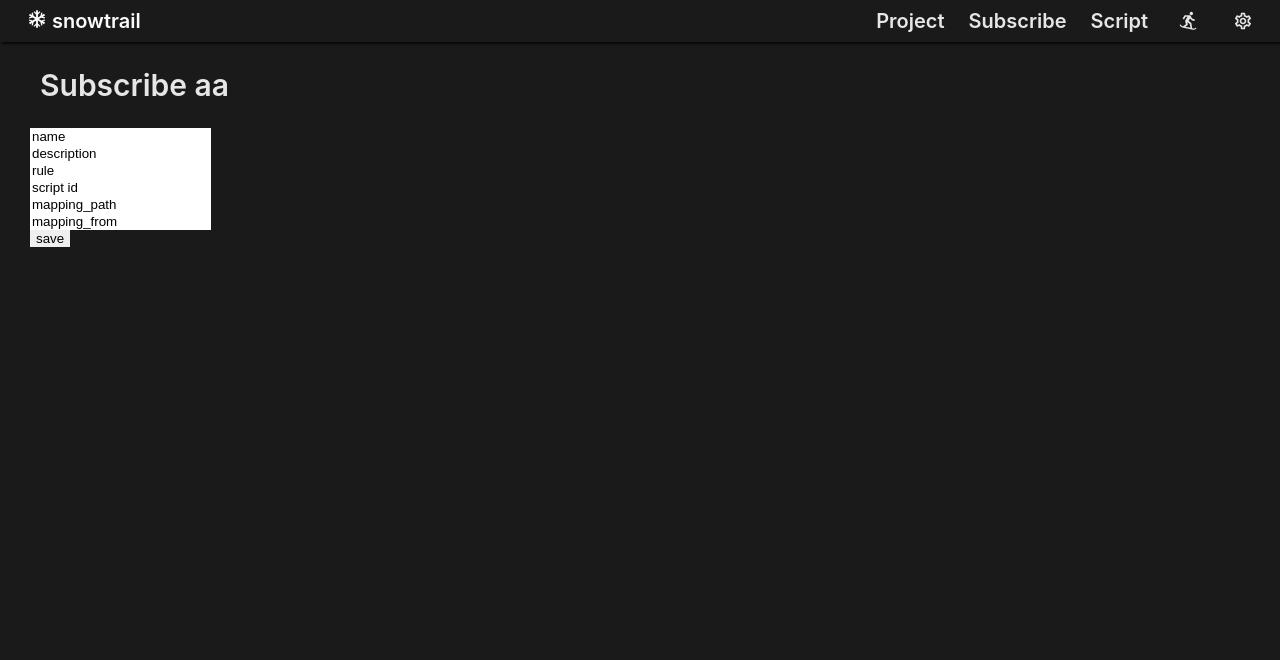
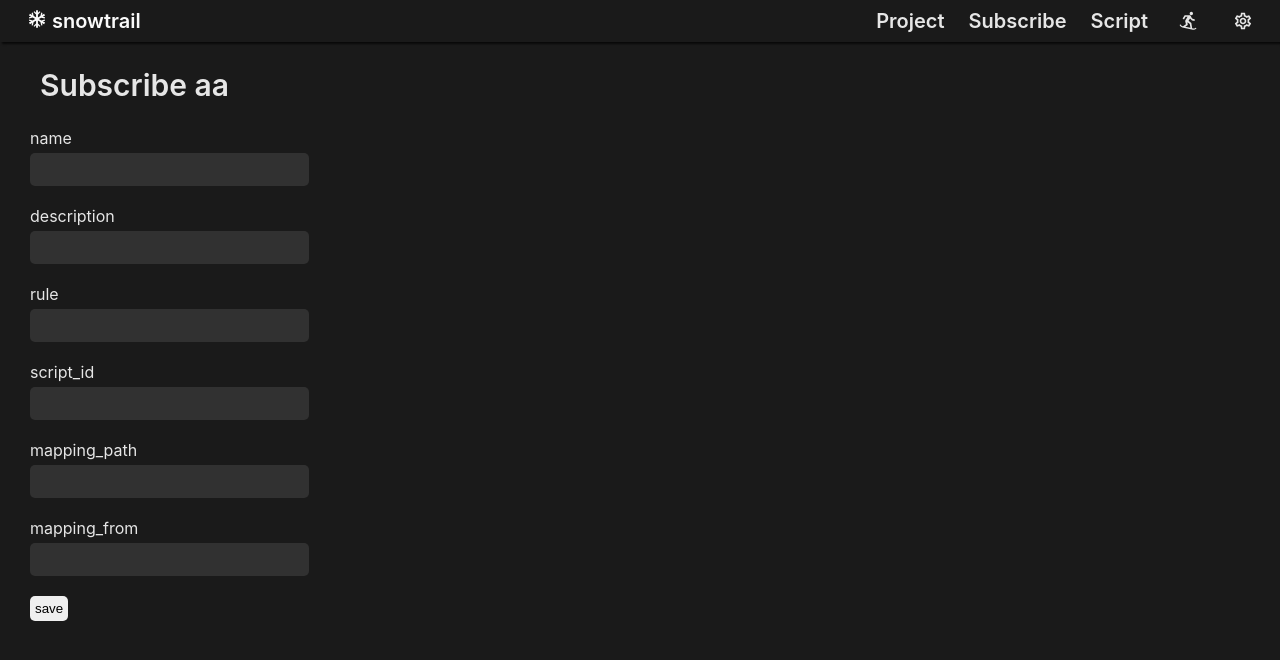
Before and after one commit to enuesaa/snowtrail, a Next.js app: page /subscribe/items/1 in a window 1280 px wide. Shown: the top 660 px of the page. Built offline with nearby package versions, Linux system fonts and the light colour scheme; what emotion-normalize would draw is missing.

Commit message:
feat: use react hook form

```diff
--- a/src/commands/script.ts
+++ b/src/commands/script.ts
@@ -3,4 +3,4 @@ import { queriesInit } from '@/commands/use'
 export const {
   useRunQuery,
   useRunLazy,
-} = queriesInit<{req: string}, String>('run')
+} = queriesInit<{run: string}, String>('run')
--- a/src/components/subscribe/SubscribeDetail.tsx
+++ b/src/components/subscribe/SubscribeDetail.tsx
@@ -1,27 +1,57 @@
 import { PageTitle } from '@/components/common/PageTitle'
+import { useForm } from 'react-hook-form'
+import { TextInput } from '@/components/common/TextInput'
 import { css, useTheme } from '@emotion/react'
 
+type FormData = {
+  name: string;
+  description: string;
+  rule: string;
+  script_id: string;
+  mapping_path: string;
+  mapping_from: string;
+}
 export const SubscribeDetail = () => {
   const theme = useTheme()
+  // const { invoke: invokeSetWorkspace } = useSetWorkspaceLazy()
+  const { register, handleSubmit } = useForm<FormData>()
+
+  const handleUpdateSubscribe = handleSubmit((data) => {
+    // invokeUpdateSubscribe({ data })
+  })
 
   const styles = {
     form: css({
-      'input': theme.input,
-      'button': theme.input,
+      'input': {
+        ...theme.input,
+        background: 'rgba(255,255,255,0.1)',
+        padding: '5px 7px',
+        borderRadius: '5px',
+        color: theme.color.main,
+        margin: '5px 0 20px 0',
+        fontSize: theme.fontSize.large,
+      },
+      'button': {
+        ...theme.input,
+        background: 'rgna(0,0,0,0.1)',
+        padding: '5px',
+        borderRadius: '5px',
+      },
     }),
   }
+
 
   return (
     <section>
       <PageTitle title='Subscribe aa' />
-      <form css={styles.form}>
-        <input type='text' defaultValue={'name'} />
-        <input type='text' defaultValue={'description'} />
-        <input type='text' defaultValue={'rule'} />
-        <input type='text' defaultValue={'script id'} />
-        <input type='text' defaultValue={'mapping_path'} />
-        <input type='text' defaultValue={'mapping_from'} />
-        <button>save</button>
+      <form css={styles.form} onSubmit={handleUpdateSubscribe}>
+        <TextInput label='name' regist={register('name')} />
+        <TextInput label='description' regist={register('description')} />
+        <TextInput label='rule' regist={register('rule')} />
+        <TextInput label='script_id' regist={register('script_id')} />
+        <TextInput label='mapping_path' regist={register('mapping_path')} />
+        <TextInput label='mapping_from' regist={register('mapping_from')} />
+        <button type='submit'>save</button>
       </form>
     </section>
   )
```
Also changed, not shown: src/components/publisher/EventPublisher.tsx (+17 -18 lines), src/components/script/ConfigureAdd.tsx (+33 -9 lines), src/components/setting/WorkspaceBoard.tsx (+31 -7 lines), 1 other file (tests, documents, lock files or other folders).
